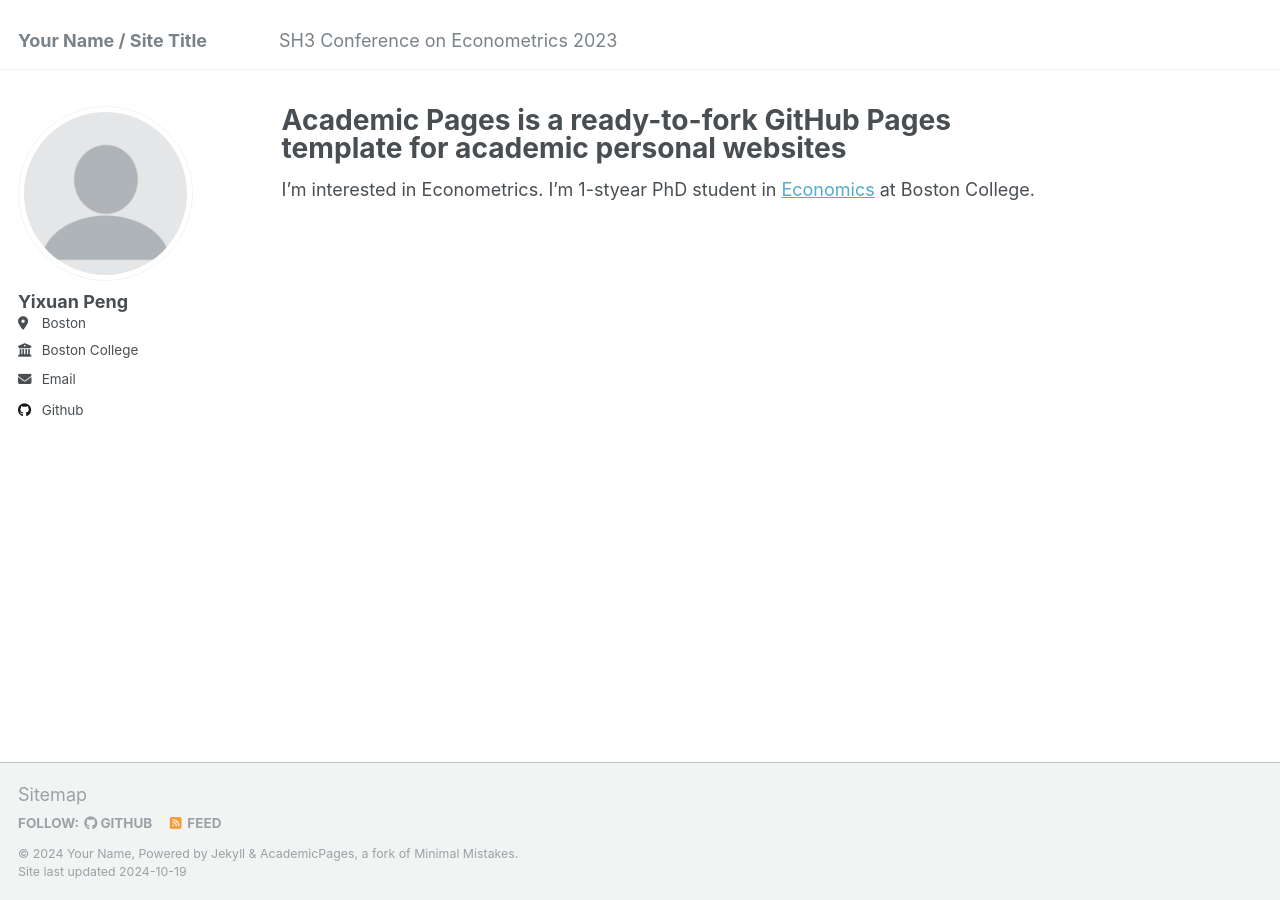
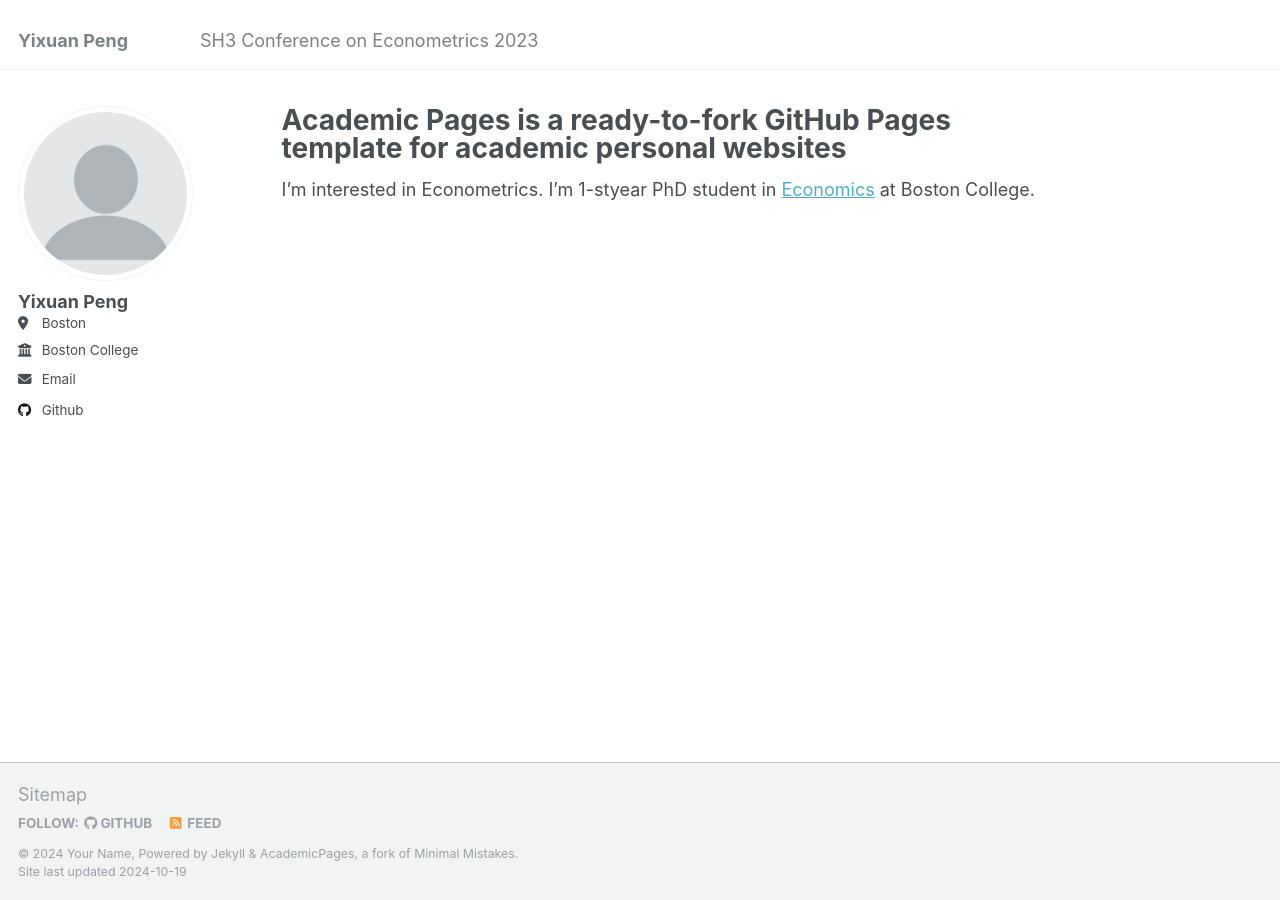
Before and after one commit to pengy1x/pengy1x.github.io, a Jekyll site: the page built from _pages/about.md, in a window 1280 px wide. Built offline with Jekyll 4.4.1, drawn with Linux system fonts in a browser that asks for light colours.

Commit message:
Update _config.yml
change Your profile to my name.

```diff
--- a/_config.yml
+++ b/_config.yml
@@ -8,7 +8,7 @@
 
 # Basic Site Settings
 locale                   : "en-US"
-title                    : "Your Name / Site Title"
+title                    : "Yixuan Peng"
 title_separator          : "-"
 name                     : &name "Your Name"
 description              : &description "personal description"
```
